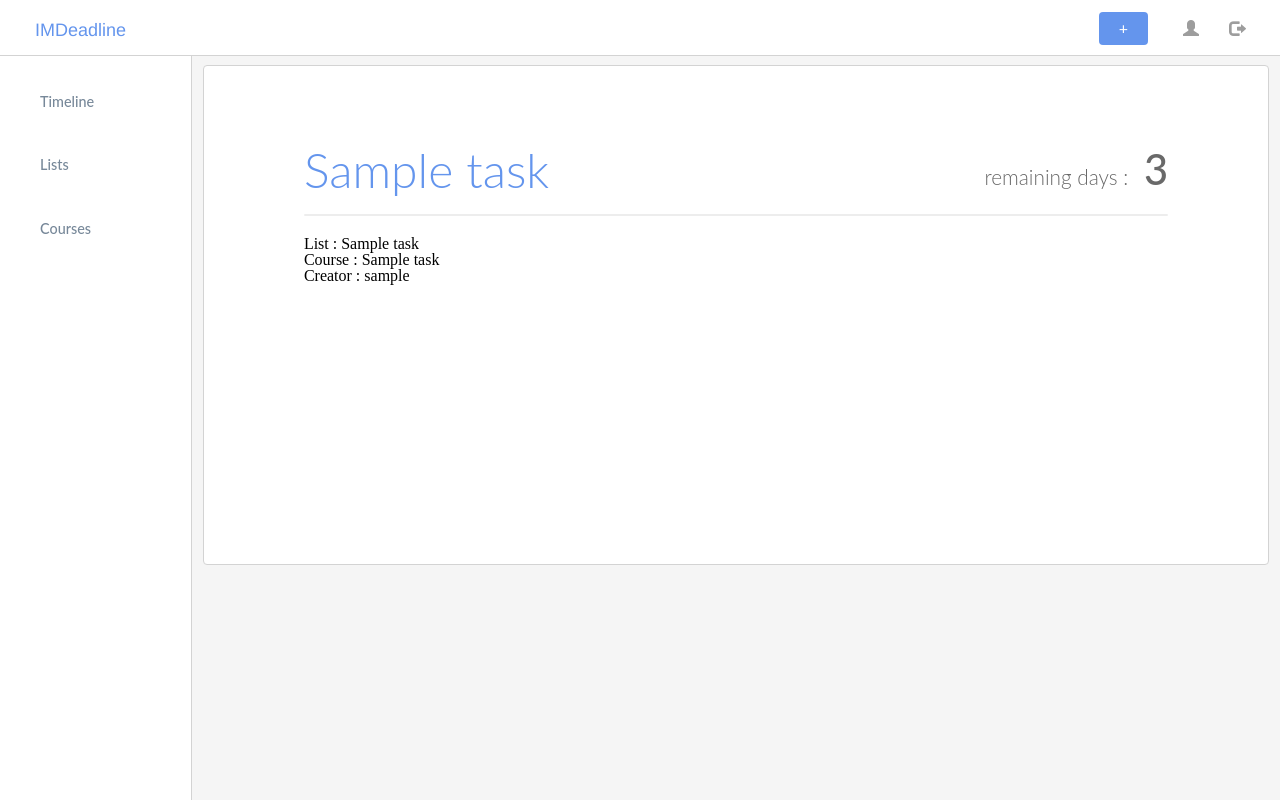
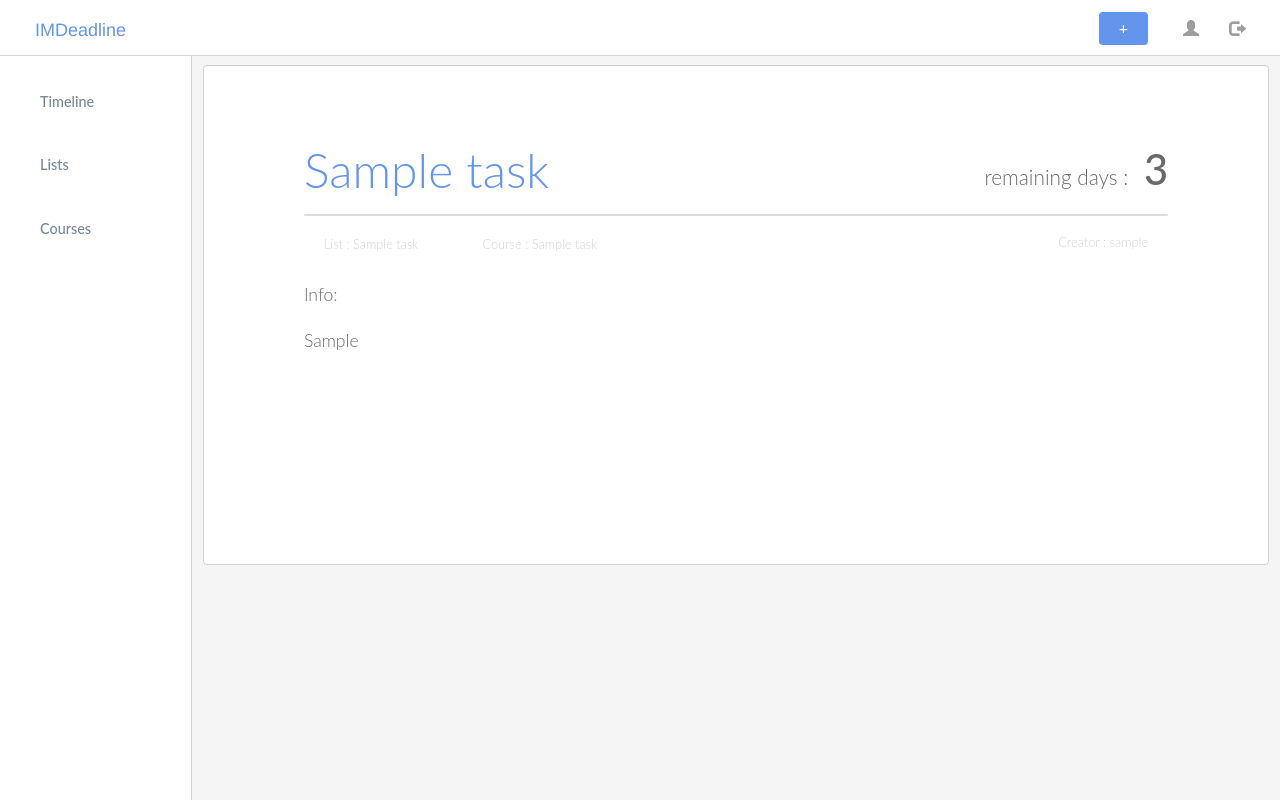
Before and after one commit to Thaeny/IMDeadline, a PHP site: page /task.php?id=1 in a window 1280 px wide. Run offline with PHP 8.4, Linux system fonts and the light colour scheme; tables that the repository leaves empty or names only in its code hold one stand-in row (values such as "Sample post"); some libraries are stand-ins or nearby versions.

Commit message:
TaskDetails + Tasks per List
Aanvulling van de taakpagina + Taken sorteren per lijst WERKT!

```diff
--- a/classes/lists.class.php
+++ b/classes/lists.class.php
@@ -89,6 +89,8 @@ class Lists
     }
 
 
+
+
     public function DeleteList($id) {
         $value = $id;
         $conn = Db::getInstance();
--- a/classes/tasks.class.php
+++ b/classes/tasks.class.php
@@ -142,6 +142,8 @@ class Tasks
     }
 
 
+
+
     public function GetSingleTask($taskID)
     {
         $db = Db::getInstance();
@@ -158,6 +160,22 @@ class Tasks
 
 
 
+    public function GetListTasks()
+    {
+        $db = Db::getInstance();
+
+        $waarde = $_GET['id'];
+        $stmt = $db->prepare("SELECT * FROM tasks AS t JOIN lists AS l ON(t.listname = l.listname) WHERE listId = $waarde");
+
+
+        $stmt->execute();
+        $rResult = $stmt->fetchAll(PDO::FETCH_ASSOC);
+
+        return $rResult;
+    }
+
+
+
 
 
 
--- a/css/main.css
+++ b/css/main.css
@@ -285,5 +285,30 @@ number{
     border-radius: 2px;
     margin: 20px auto;
     opacity: 0.4;
-    background-color: lightgrey;
+    background-color: darkgrey;
 }
+
+inf{
+    margin-right:40px;
+    padding-left: 20px;
+    color: lightgrey;
+    font-size: 0.8em;
+    font-weight: 300;
+    font-family: "Lato", "proxima-nova", "Helvetica Neue", Arial, sans-serif;
+}
+inf2{
+    float: right;
+    padding-right:20px;
+    color: lightgrey;
+    font-size: 0.8em;
+    font-weight: 300;
+    font-family: "Lato", "proxima-nova", "Helvetica Neue", Arial, sans-serif;
+}
+info{
+    line-height: 1.3em;
+    margin-top:15px;
+    color: dimgrey;
+    font-size: 1.1em;
+    font-weight: 300;
+    font-family: "Lato", "proxima-nova", "Helvetica Neue", Arial, sans-serif;
+}
--- a/lists.php
+++ b/lists.php
@@ -16,6 +16,8 @@ spl_autoload_register(function($class){
 $list =  new Lists();
 $list->Username = $_SESSION['user'];
 $lists = $list->GetLists();
+
+
 
 
 ?>
--- a/task.php
+++ b/task.php
@@ -84,9 +84,15 @@ $taskData = $task->GetSingleTask($taskID);
 
                         echo '<div class="line"></div>';
 
-                    echo '<p class="taskinf">List : ' . $data['listname'] . '</p>';
-                    echo '<p class="taskinf">Course : ' . $data['coursename'] . '</p>';
-                    echo '<p class="taskinf">Creator : ' . $data['username'] . '</p>';
+                    echo '<p class="taskinf">
+                              <inf>List : ' . $data['listname'] . '</inf>
+                              <inf>Course : ' . $data['coursename'] . '</inf>
+                              <inf2>Creator : ' . $data['username'] . '</inf2>
+                              <br><br><br>
+                              <info>Info: <br><br> ' . $data['info'] . '</info>
+                          </p>';
+
+
 
 
                 }
```
Also changed, not shown: list.php (+17 -6 lines).
